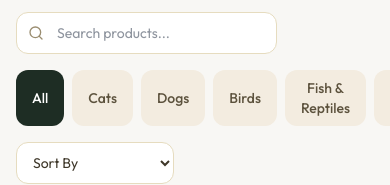
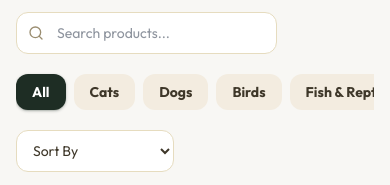
Before and after one commit to matique2026ai-ux/pet-shop, a Next.js app: page /products in a window 390 px wide. Shown: the part 305-490 px from the top of the page. Built offline with nearby package versions, Linux system fonts and the light colour scheme; no server answers; the database is empty.

Commit message:
fix(products): enable touch-pan-x horizontal swiping and overflow-x-auto for category pills on mobile

```diff
--- a/src/app/products/page.tsx
+++ b/src/app/products/page.tsx
@@ -97,13 +97,15 @@ function ProductsContent() {
                 className="w-full pl-10 pr-4 py-2.5 bg-white border border-gray-200 rounded-xl text-sm focus:outline-none focus:ring-2 focus:ring-emerald-600/20 focus:border-emerald-600"
               />
             </div>
-            <div className="flex gap-2">
+            <div className="flex items-center gap-2 overflow-x-auto no-scrollbar py-1 w-full max-w-full touch-pan-x">
               {[{ id: "all", name: t.products.all }, ...categories].map((c) => (
                 <button
                   key={c.id}
                   onClick={() => setCategory(c.id)}
-                  className={`px-4 py-2 rounded-xl text-sm font-medium transition-colors ${
-                    category === c.id ? "bg-emerald-600 text-white" : "bg-gray-100 text-gray-600 hover:bg-gray-200"
+                  className={`px-4 py-2 rounded-xl text-sm font-bold transition-all shrink-0 whitespace-nowrap ${
+                    category === c.id
+                      ? "bg-emerald-600 text-white shadow-sm shadow-emerald-600/30"
+                      : "bg-gray-100 text-gray-700 hover:bg-gray-200"
                   }`}
                 >
                   {c.name}
```
